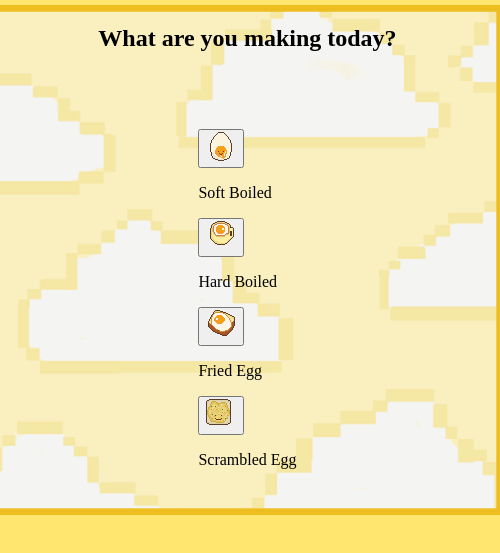
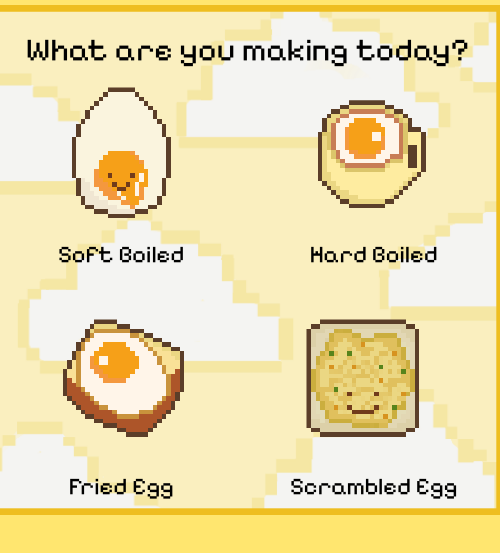
Before and after one commit to veronikasgariboldi/egg-timer, an Electron app: page src/selection/selection.html in a window 500 px wide. Shown: the part 169-722 px from the top of the page. Drawn offline with Linux system fonts and the light colour scheme.

Commit message:
selection menu styling

```diff
--- a/src/index.js
+++ b/src/index.js
@@ -12,7 +12,7 @@ const createWindow = () => {
     width: 500,
     height: 530,
     frame: false,
-    resizable: false,
+    resizable: true,
     webPreferences: {
       nodeIntegration: false,
       contextIsolation: true,
--- a/src/selection/selection.css
+++ b/src/selection/selection.css
@@ -1,3 +1,4 @@
+/* body and main things */
 html, body {
     width: 100%;
     height: 100%;
@@ -17,7 +18,7 @@ body {
     margin-right: 25px;
 }
 
-
+/*header*/
 header {
     margin-top: 19px;
     margin-left: 12px;
@@ -30,6 +31,12 @@ header {
     padding: 0 20px; /* Adjust padding as needed */
 }
 
+.header-container {
+    display: flex;
+    justify-content: space-between; /* Push h2 and icons to opposite sides */
+    align-items: center; /* Vertically center the items */
+    width: 100%; /* Ensure it takes the full width */
+}
 
 header h2 {
     width: 302px;
@@ -51,13 +58,7 @@ header h2 code{
     font-weight: 400;
     line-height: normal;
 }
-
-.shrink-close-icons {
-    display: flex;
-    align-items: center;
-    gap: 18px;
-}
-
+/* egg selection with main slot - text*/
 .egg-selection-container {
     display: flex;
     width: 510px;
@@ -67,58 +68,35 @@ header h2 code{
     margin-right: 22px;
     margin-bottom: 20px;
     margin-left: 30px;
-    gap: 57px;
     flex-shrink: 0;
     background: url('../../Images/clouds.png') lightgray 50% / cover no-repeat;
 
 }
 
-.header-container {
-    display: flex;
-    justify-content: space-between; /* Push h2 and icons to opposite sides */
-    align-items: center; /* Vertically center the items */
-    width: 100%; /* Ensure it takes the full width */
-}
-
-main .egg-selection-container h1{
-    display: flex;
-    margin-bottom: 10px;
-    width: 360px;
-    height: 115px;
-    flex-direction: column;
-    justify-content: center;
-    flex-shrink: 0;
-    color: #543F1F;
+main .egg-selection-container h2{
+    color: #000;
     text-align: center;
-    font-family: "Pixelify Sans";
-    font-size: 64px;
-    font-style: normal;
-    font-weight: 400;
-    line-height: normal;
-}
-
-#start-btn {
-    color: #D78F61;
     font-family: "Pixelify Sans";
     font-size: 32px;
     font-style: normal;
     font-weight: 400;
     line-height: normal;
-    border: 0px;
-    display: flex;
-    width: 324px;
-    height: 81px;
-    padding: 26px 124px;
-    margin-top: 20px;
-    justify-content: center;
-    align-items: center;
-    gap: 10px;
+    margin-top: 26px;
+    margin-bottom: 0;
+    width: 500px;
+    height: 34px;
     flex-shrink: 0;
-    background: url('../Images/start-button.png') lightgray 50% / cover no-repeat;
 }
 
-#start-btn:hover{
-    transform: scale(1.05);
+main .egg-selection-container p{
+    color: #000;
+    text-align: center;
+    font-family: "Pixelify Sans";
+    font-size: 24px;
+    font-style: normal;
+    font-weight: 400;
+    line-height: normal;
+    margin: 0;
 }
 
 .wrapper {
@@ -126,6 +104,13 @@ main .egg-selection-container h1{
     height: 620px;
     border: 7px;
     border-color: #D78F61;
+}
+
+/* shrink-close icons */
+.shrink-close-icons {
+    display: flex;
+    align-items: center;
+    gap: 18px;
 }
 
 .shrink-icon{
@@ -143,3 +128,57 @@ main .egg-selection-container h1{
 .shrink-icon:hover{
     transform: scale(1.1);
 }
+
+/* eggs! */
+.egg-options{
+    display: grid;
+    width: fit-content;
+    height: 444px;
+    grid-template-columns: repeat(2, 1fr);
+    flex-direction: column;
+    justify-content:center;
+    align-items: center;
+    gap: 20px 85px;
+    flex-shrink: 0;
+    margin: 0 auto;
+    margin-bottom: 20px;
+}
+
+.egg-option{
+    display: flex;
+    flex-direction: column;
+    align-items: center;
+}
+
+.egg-button{
+    height: 166px;
+    align-self: stretch;
+    width: 100%;
+    cursor: pointer;
+    border: none;
+    background-color: transparent; /*?*/
+}
+
+.egg-button img {
+    justify-content: center;
+    image-rendering: pixelated;
+    transform: scale(4.5);
+}
+
+.egg-button:hover{
+    transform: scale(1.1);
+}
+
+#hard-egg img{
+    position: relative;
+    padding-right: 5px;
+    padding-top: 5px;
+    left: 5px; /* This centers the image horizontally */
+    transform: scale(4.5); /* Keep your existing scale transformation */ /* Add this to help with positioning */
+}
+
+#hard-egg{
+    display: flex;
+    justify-content: center; /* This centers the content horizontally */
+    align-items: center;
+}
```
Also changed, not shown: src/selection/selection.html (+1 -0 lines).
